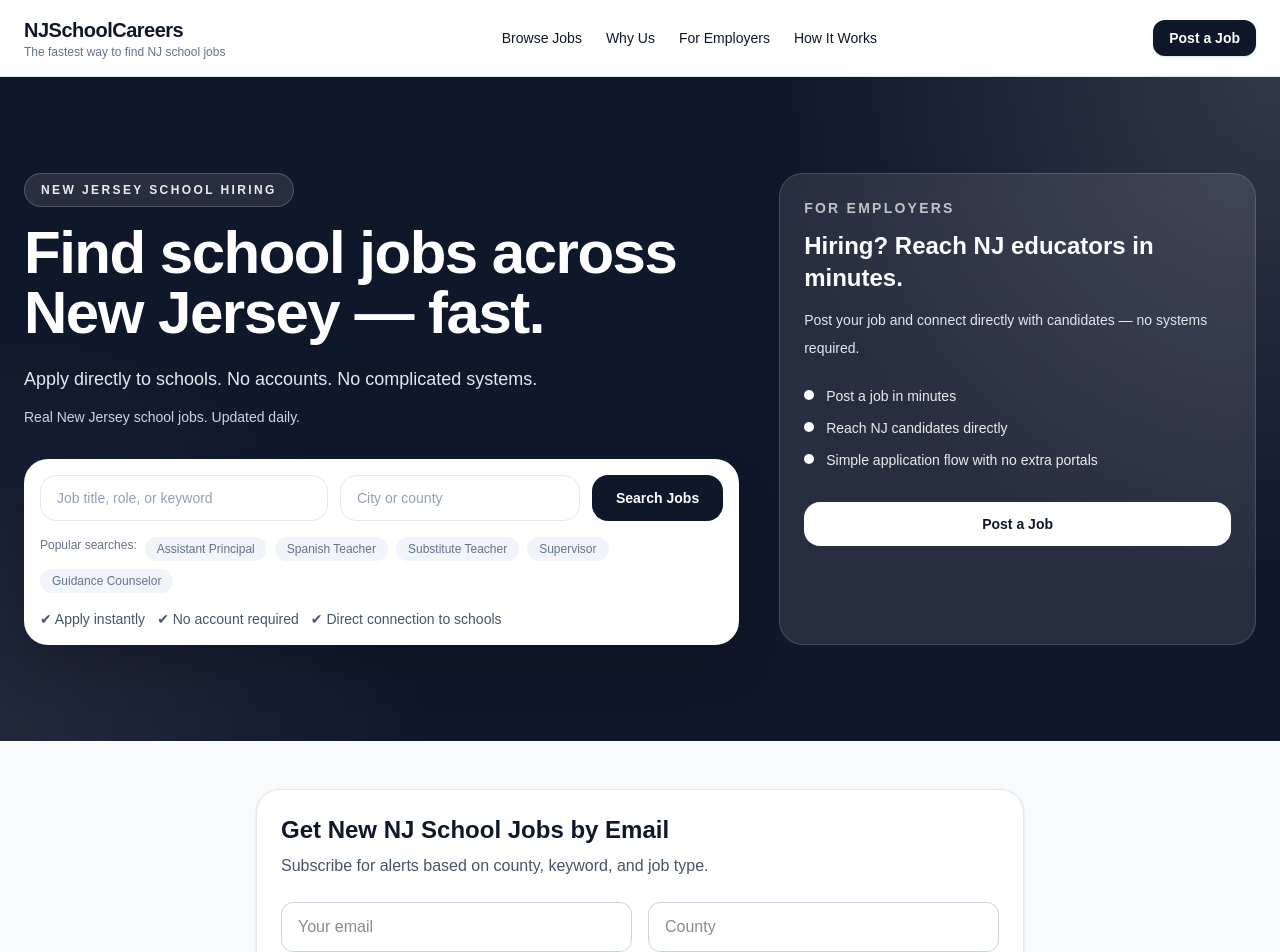
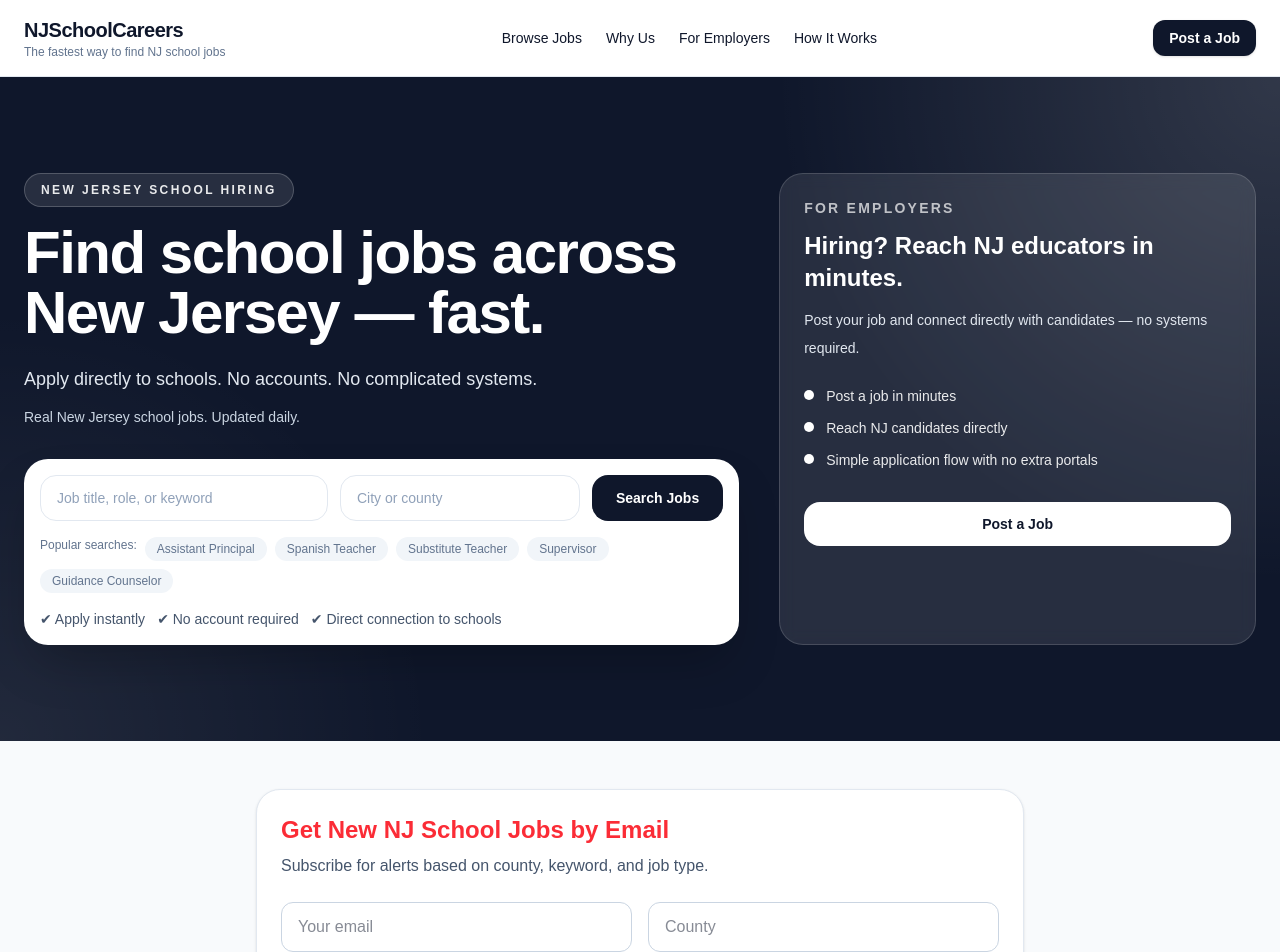
Before and after one commit to njwilkin1/nj-school-careers, a Next.js app: page / in a window 1280 px wide. Shown: the top 952 px of the page. Built offline with nearby package versions, Linux system fonts and the light colour scheme.

Commit message:
test live deploy

```diff
--- a/app/components/EmailSignup.tsx
+++ b/app/components/EmailSignup.tsx
@@ -61,7 +61,7 @@ export default function EmailSignup() {
 
   return (
     <div className="mx-auto max-w-3xl rounded-3xl border border-slate-200 bg-white p-6 shadow-sm">
-      <h2 className="text-2xl font-semibold">Get New NJ School Jobs by Email</h2>
+<h2 className="text-2xl font-semibold text-red-500">Get New NJ School Jobs by Email</h2>
       <p className="mt-2 text-slate-600">
         Subscribe for alerts based on county, keyword, and job type.
       </p>
```
